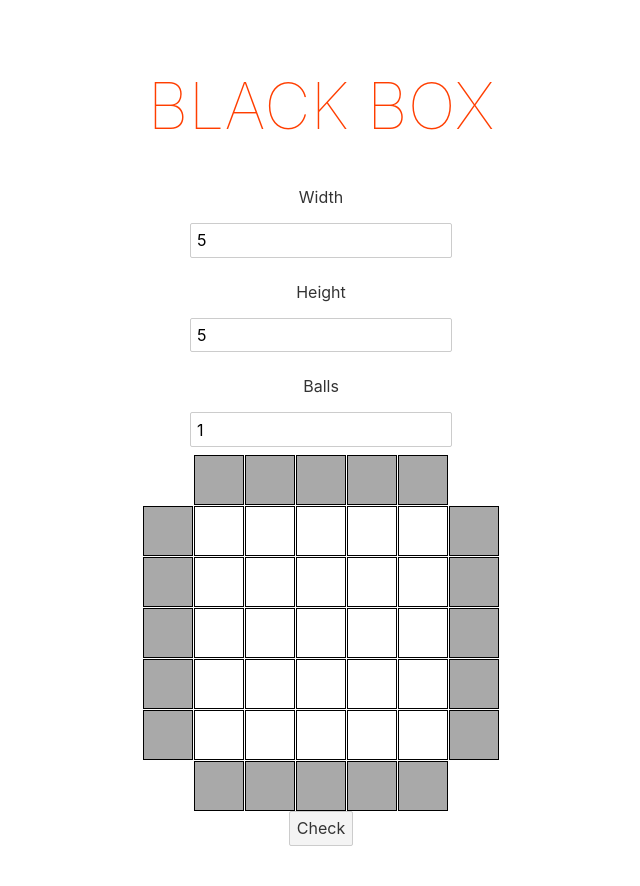
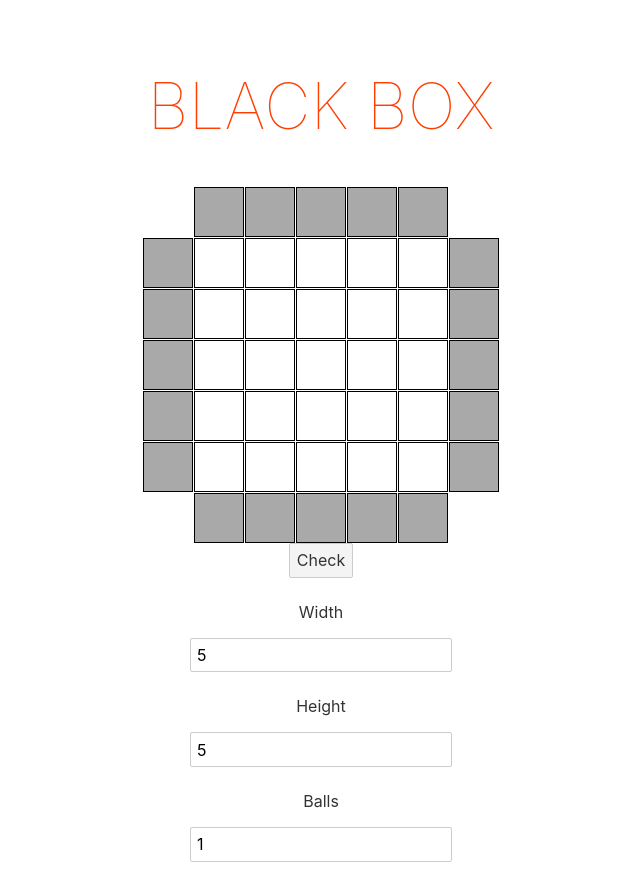
Before and after one commit to Boxfort/svelte-blackbox, a Svelte app: page / in a window 1280 px wide. Shown: the whole page, without its empty margins (319-959 px from the left). Built offline with nearby package versions, Linux system fonts and the light colour scheme.

Commit message:
draw some lines

```diff
--- a/src/App.svelte
+++ b/src/App.svelte
@@ -10,14 +10,14 @@
 
 <main>
     <h1>Black Box</h1>
+    <Board {...data} />
+
     <p>Width</p>
     <input bind:value={data.width} type="number" />
     <p>Height</p>
     <input bind:value={data.height} type="number" />
     <p>Balls</p>
     <input bind:value={data.balls} type="number" />
-
-    <Board {...data} />
 </main>
 
 <style>
--- a/src/Board.svelte
+++ b/src/Board.svelte
@@ -10,9 +10,15 @@
 
     let gridSquares = {};
     let laserButtons = {};
+    let laserPaths = {};
 
     let checking = false;
     let dirtyBoard = false;
+    let buttonCounter = 1;
+
+    let board;
+    $: boardTop = 0; // board == null ? 0 : board.offsetTop - board.clientHeight;
+    $: boardLeft = 0; //board == null ? 0 : board.offsetLeft - board.clientWidth;
 
     $: OnDataChanged(width, height, balls);
 
@@ -28,10 +34,16 @@
         for (let i = 0; i <= width; i++) {
             laserButtons[[i, 0]] = "";
             laserButtons[[i, height + 1]] = "";
+
+            laserPaths[[i, 0]] = [];
+            laserPaths[[i, height + 1]] = [];
         }
         for (let i = 0; i <= height + 1; i++) {
             laserButtons[[0, i]] = "";
             laserButtons[[width, i]] = "";
+
+            laserPaths[[0, i]] = [];
+            laserPaths[[width, i]] = [];
         }
         buttonCounter = 1;
 
@@ -61,7 +73,7 @@
     export function checkBoard() {
         checking = true;
 
-        let success = checkBoard();
+        let success = checkResults();
         for (let key of Object.keys(gridSquares)) {
             if (gridSquares[key].isMarkedAsBall && gridSquares[key].hasBall) {
                 gridSquares[key].isMarkedAsBallCorrectly = true;
@@ -83,8 +95,6 @@
 
         return success;
     }
-
-    let buttonCounter = 1;
 
     function onButtonClicked(event) {
         if (dirtyBoard) removeCheckMarks();
@@ -131,7 +141,12 @@
             startingPosition[1]--;
         }
 
-        let result = resolveLaser(startingPosition, direction, true);
+        let result = resolveLaser(
+            startingPosition,
+            direction,
+            true,
+            laserPaths[buttonPosition].length == 0 ? buttonPosition : null // Have we already stored a path for this button?
+        );
 
         if (result.result == "Hit") {
             laserButtons[buttonPosition] = "H";
@@ -161,7 +176,12 @@
         }
     }
 
-    function resolveLaser(position, direction, justFired = false) {
+    function resolveLaser(
+        position,
+        direction,
+        justFired = false,
+        buttonPosition = null
+    ) {
         let relativeLeft;
         let relativeRight;
 
@@ -179,10 +199,6 @@
             relativeRight = [0, -1];
         }
 
-        //console.log("Position: " + position);
-        //console.log("Direction: " + direction);
-        //console.log("JustFired: " + justFired);
-
         let frontPos = addPositions(position, direction);
         let leftPos = addPositions(position, relativeLeft);
         let rightPos = addPositions(position, relativeRight);
@@ -194,6 +210,13 @@
             addPositions(position, direction),
             relativeRight
         );
+
+        // Store this step of the path so we can draw it later
+        if (buttonPosition != null) {
+            laserPaths[buttonPosition] = laserPaths[buttonPosition].concat({
+                pos: position,
+            });
+        }
 
         // Special case for just entering the board.
         if (justFired) {
@@ -262,7 +285,12 @@
         }
 
         if (isInBounds(nextPosition)) {
-            return resolveLaser(nextPosition, nextDirection);
+            return resolveLaser(
+                nextPosition,
+                nextDirection,
+                false,
+                buttonPosition
+            );
         } else {
             // We've left the board
             return {
@@ -398,9 +426,43 @@
             position[1] < 0
         );
     }
+
+    function getPointsFromLaserPath(laserPath) {
+        let points = [];
+
+        laserPath.forEach((element) => {
+            let firstGridSquare = gridSquares[[0, 0]];
+            let gridSquareWidth = firstGridSquare.domElement.clientWidth;
+            let gridSquareHeight = firstGridSquare.domElement.clientHeight;
+            let padding = 1; // We need to offset with regards to the padding around each grid square
+            let borderSize = 1; // we also need to offset with regards to the border around each grid square
+
+            points.push(
+                (
+                    element.pos[0] * gridSquareWidth +
+                    gridSquareWidth * 1.5 +
+                    padding * (element.pos[0] + 2) +
+                    borderSize * ((element.pos[0] + 1) * 2)
+                ).toString() +
+                    "," +
+                    (
+                        element.pos[1] * gridSquareHeight +
+                        gridSquareHeight * 1.5 +
+                        padding * (element.pos[1] + 2) +
+                        borderSize * ((element.pos[1] + 1) * 2)
+                    ).toString()
+            );
+        });
+
+        return points.join(",");
+    }
 </script>
 
-<div class="grid-container" style="--width: {width}; --height: {height}">
+<div
+    class="grid-container"
+    style="--width: {width}; --height: {height}"
+    bind:this={board}
+>
     <!-- Top buttons -->
     <div class="grid-item-empty" />
     {#each Array(width) as _, i (i)}
@@ -445,12 +507,21 @@
         />
     {/each}
     <div class="grid-item-empty" />
+    <svg class="laser-svg">
+        {#each Object.values(laserPaths) as laserPath}
+            <polyline
+                class="laser-line"
+                points={getPointsFromLaserPath(laserPath)}
+            />
+        {/each}
+    </svg>
 </div>
 
 <button on:click={onCheckButtonPressed} disabled={checking}>Check</button>
 
 <style>
     .grid-container {
+        position: relative;
         display: grid;
         grid-template-columns: repeat(calc(var(--width) + 2), auto);
         grid-template-rows: repeat(calc(var(--height) + 2), auto);
@@ -458,4 +529,20 @@
         margin: auto;
         gap: 1px;
     }
+
+    .laser-svg {
+        position: absolute;
+        top: 0;
+        left: 0;
+        width: 100%;
+        height: 100%;
+        pointer-events: none;
+    }
+
+    .laser-line {
+        fill: none;
+        stroke-width: 3;
+        stroke-linecap: round;
+        stroke: rgba(255, 0, 0, 1);
+    }
 </style>
--- a/src/GridSquare.svelte
+++ b/src/GridSquare.svelte
@@ -10,6 +10,7 @@
         isMissingBall: false,
         isMarkedAsBallIncorrectly: false,
         isMarkedAsBallCorrectly: false,
+        domElement: null,
     };
 
     const dispatch = createEventDispatcher();
@@ -32,6 +33,7 @@
     class="grid-square"
     class:marked-clear={data.isMarkedAsClear}
     on:click={handleClick}
+    bind:this={data.domElement}
 >
     {#if data.isMarkedAsBall || data.isMarkedAsBallIncorrectly || data.isMissingBall}
         <div
```
